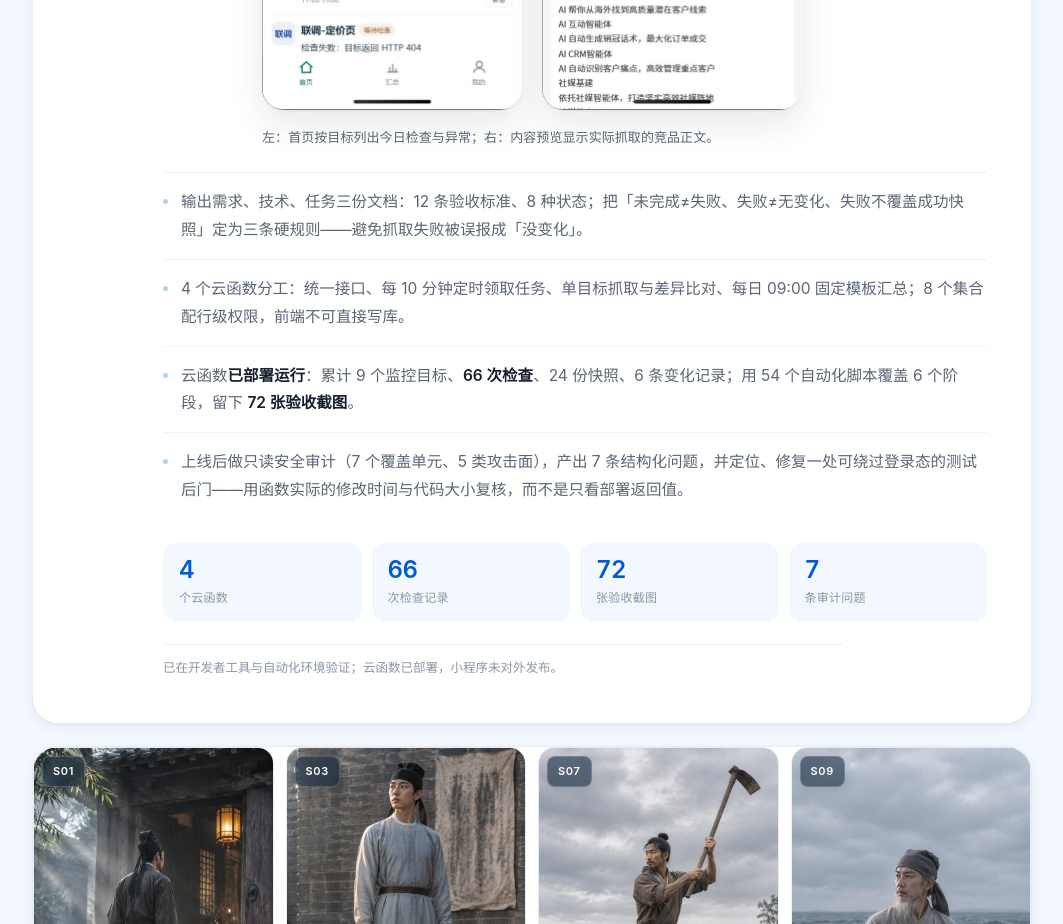
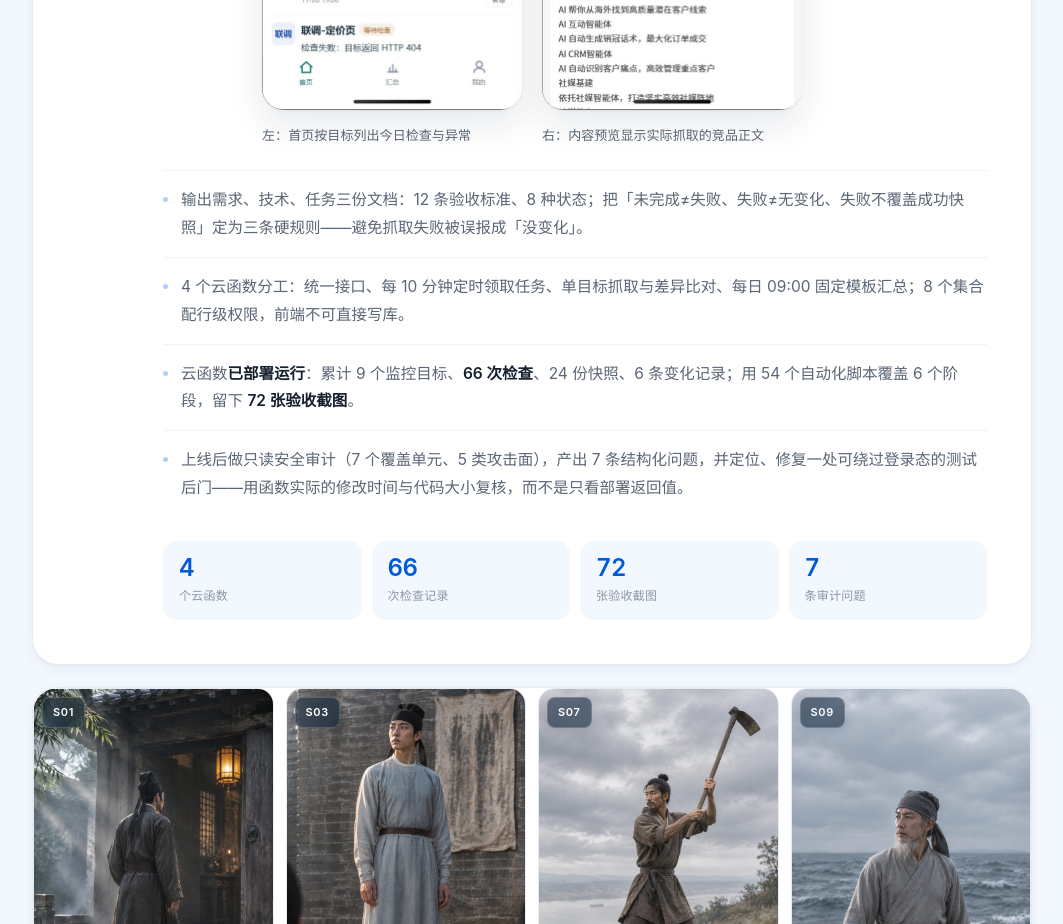
Before and after one commit to 1221-peng/1221-peng.github.io, a plain HTML site: page index.html in a window 1280 px wide. Shown: the part 3840-4764 px from the top of the page, without its empty margins (108-1171 px from the left). Drawn offline with Linux system fonts and the light colour scheme.

Commit message:
删除验证说明；左右图注改为两列对齐截图

```diff
--- a/assets/styles.css
+++ b/assets/styles.css
@@ -814,3 +814,17 @@ body.is-locked { overflow: hidden; }
     margin-left: calc(-1 * (56px + clamp(18px, 3vw, 30px)));
   }
 }
+
+/* ---------- 双图图注：两列分别对齐左右两张截图 ---------- */
+
+.shots--phones figcaption.cap-split {
+  display: grid;
+  grid-template-columns: repeat(2, minmax(0, 1fr));
+  gap: 20px;
+  margin-top: 14px;
+}
+.shots--phones figcaption.cap-split span {
+  font-size: 13px;
+  line-height: 1.72;
+  color: var(--ink-2);
+}
--- a/index.html
+++ b/index.html
@@ -15,7 +15,7 @@
 <meta name="twitter:card" content="summary">
 <meta name="twitter:image" content="https://1221-peng.github.io/assets/portrait.jpg">
 <link rel="icon" href="assets/favicon.svg" type="image/svg+xml">
-<link rel="stylesheet" href="assets/styles.css?v=20261123c">
+<link rel="stylesheet" href="assets/styles.css?v=20261125a">
 </head>
 <body>
 
@@ -192,7 +192,10 @@
                 <span class="anno">④ 抓到 1987 字</span>
               </div>
             </div>
-            <figcaption>左：首页按目标列出今日检查与异常；右：内容预览显示实际抓取的竞品正文。</figcaption>
+            <figcaption class="cap-split">
+              <span>左：首页按目标列出今日检查与异常</span>
+              <span>右：内容预览显示实际抓取的竞品正文</span>
+            </figcaption>
           </figure>
 
           <ul class="list">
@@ -207,8 +210,6 @@
             <div class="metric"><span class="metric__v">72</span><span class="metric__k">张验收截图</span></div>
             <div class="metric"><span class="metric__v">7</span><span class="metric__k">条审计问题</span></div>
           </div>
-
-          <p class="note">已在开发者工具与自动化环境验证；云函数已部署，小程序未对外发布。</p>
         </div>
       </article>
 
@@ -382,6 +383,6 @@
   <img class="lightbox__img" alt="">
 </div>
 
-<script src="assets/script.js?v=20261123c" defer></script>
+<script src="assets/script.js?v=20261125a" defer></script>
 </body>
 </html>
```
